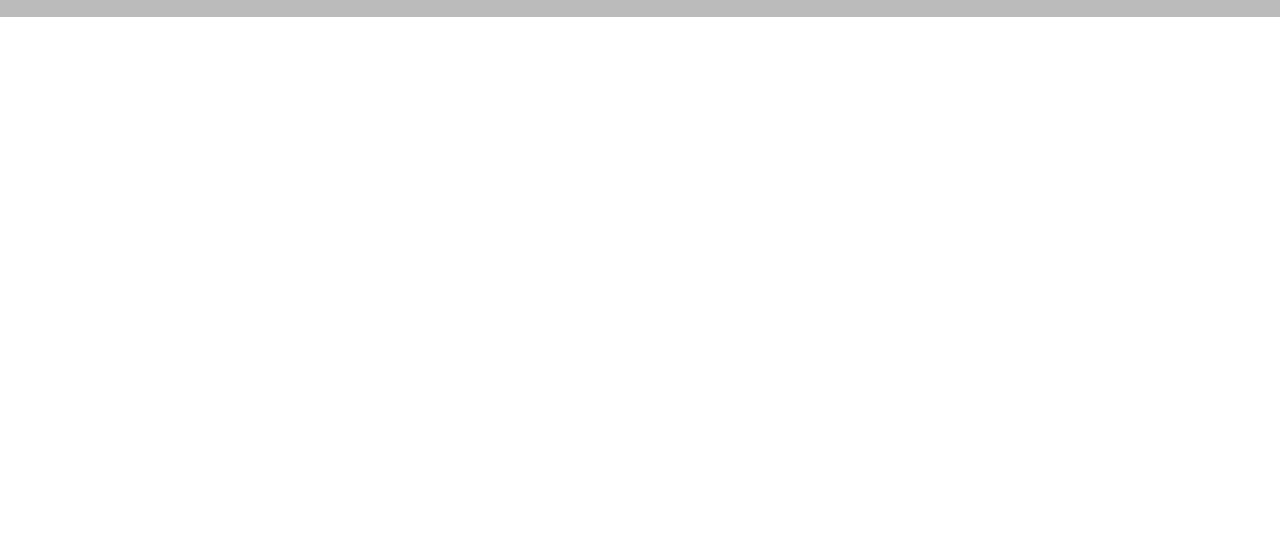
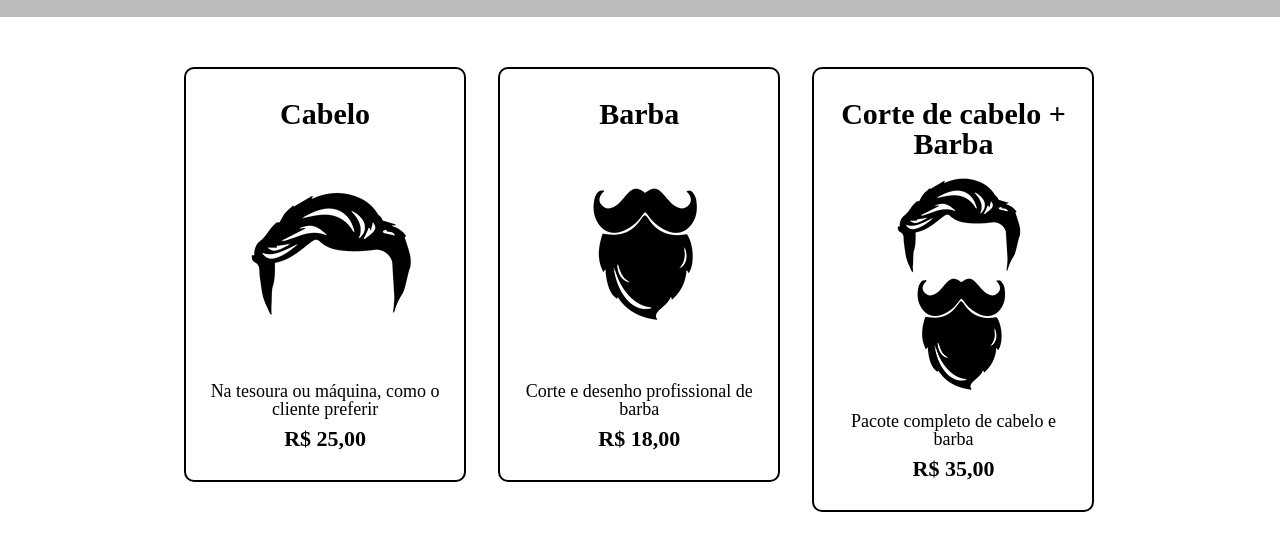
Before and after one commit to IzaBalizardo/Barbearia-Alura, a plain HTML site: page produtos.html in a window 1280 px wide. Shown: the part 276-826 px from the top of the page. Before the commit the page ends 800 px from the top, so only its background shows below. Drawn offline with Linux system fonts and the light colour scheme.

Commit message:
Adiciona main produtos

```diff
--- a/produtos.css
+++ b/produtos.css
@@ -13,7 +13,6 @@ nav {
   position: absolute;
   top: 110px;
   right: 0;
-
 }
 
 nav li {
@@ -28,3 +27,36 @@ nav a {
   font-size: 22px;
   text-decoration: none;
 }
+
+.produtos {
+  width: 940px;
+  margin: 0 auto;
+  padding: 50px 0;
+}
+
+.produtos li {
+  display: inline-block;
+  text-align: center;
+  width: 30%;
+  vertical-align: top;
+  margin: 0 1.5%;
+  padding: 30px 20px;
+  box-sizing: border-box;
+  border: 2px solid #000000;
+  border-radius: 10px;
+}
+
+.produtos h2 {
+  font-size: 30px;
+  font-weight: bold;
+}
+
+.produto-descricao {
+  font-size: 18px;
+}
+
+.produto-preco {
+  font-size: 22px;
+  font-weight: bold;
+  margin: 10px 0 0;
+}
--- a/produtos.html
+++ b/produtos.html
@@ -32,6 +32,29 @@
         </div>
     </header>
 
+    <main>
+        <ul class="produtos">
+            <li>
+                <h2>Cabelo</h2>
+                <img src="assets/img/cabelo.jpg" alt="">
+                <p class="produto-descricao">Na tesoura ou máquina, como o cliente preferir</p>
+                <p class="produto-preco">R$ 25,00</p>
+            </li>
+            <li>
+                <h2>Barba</h2>
+                <img src="assets/img/barba.jpg" alt="">
+                <p class="produto-descricao">Corte e desenho profissional de barba</p>
+                <p class="produto-preco">R$ 18,00</p>
+            </li>
+            <li>
+                <h2>Corte de cabelo + Barba</h2>
+                <img src="assets/img/cabelo+barba.jpg" alt="">
+                <p class="produto-descricao">Pacote completo de cabelo e barba</p>
+                <p class="produto-preco">R$ 35,00</p>
+            </li>
+        </ul>
+    </main>
+
 </body>
 
 </html>
```
Lines whose indentation alone changed are shown as unchanged.
